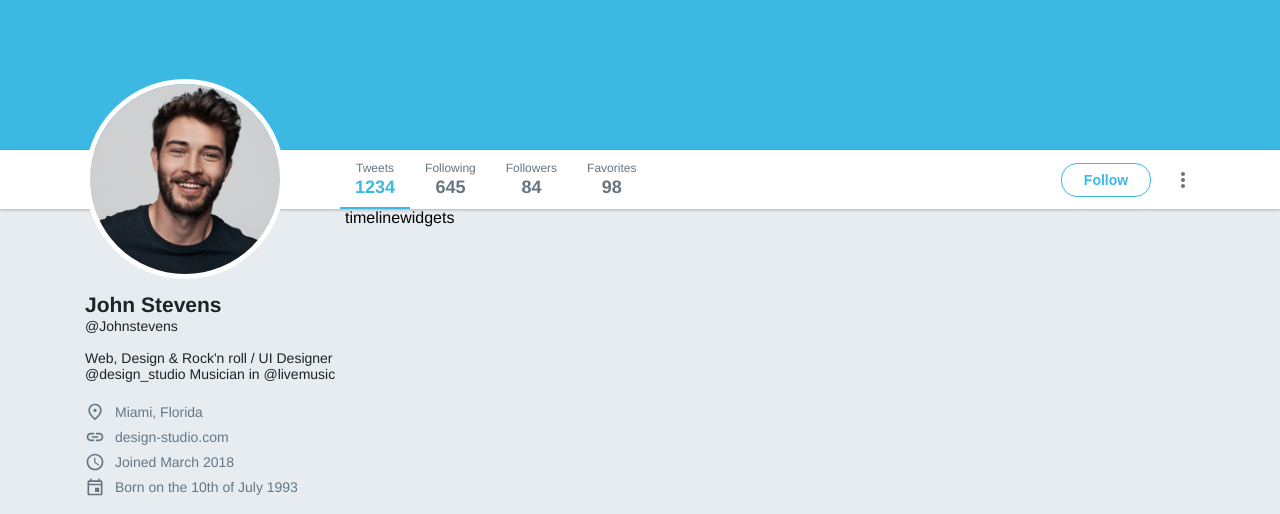
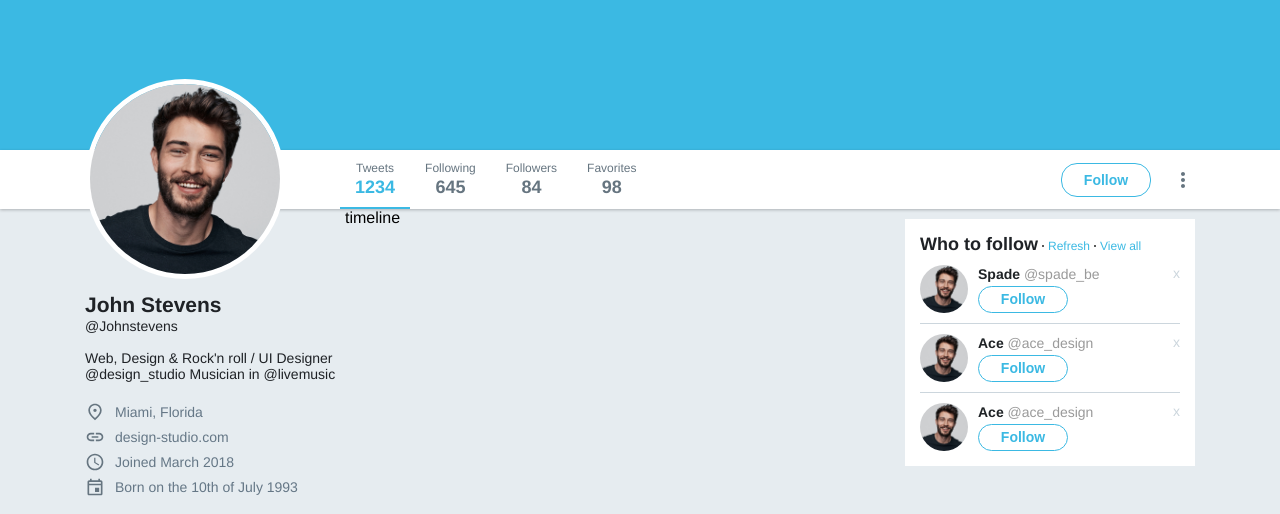
Before and after one commit to lucianoayres/twitter-flexbox-layout-study, a website: page src/index.html in a window 1280 px wide. Shown: the part 276-790 px from the top of the page. Drawn offline with Linux system fonts and the light colour scheme.

Commit message:
add widget sidebar

```diff
--- a/src/index.html
+++ b/src/index.html
@@ -115,7 +115,50 @@
         </div>
       </aside>
       <section class="timeline">timeline</section>
-      <aside class="widgets">widgets</aside>
+      <aside class="widgets">
+        <div class="widget follow">
+          <div class="title">
+            <strong>Who to follow</strong>
+            <a href="">Refresh</a>
+            <a href="">View all</a>
+          </div>
+
+          <ul>
+            <li>
+              <div class="profile">
+                <img src="images/avatar.jpg" alt="Avatar" />
+                <div class="info">
+                  <strong>Spade <span>@spade_be</span></strong>
+                  <button>Follow</button>
+                </div>
+              </div>
+              <a href="">x</a>
+            </li>
+
+            <li>
+              <div class="profile">
+                <img src="images/avatar.jpg" alt="Avatar" />
+                <div class="info">
+                  <strong>Ace <span>@ace_design</span></strong>
+                  <button>Follow</button>
+                </div>
+              </div>
+              <a href="">x</a>
+            </li>
+
+            <li>
+              <div class="profile">
+                <img src="images/avatar.jpg" alt="Avatar" />
+                <div class="info">
+                  <strong>Ace <span>@ace_design</span></strong>
+                  <button>Follow</button>
+                </div>
+              </div>
+              <a href="">x</a>
+            </li>
+          </ul>
+        </div>
+      </aside>
     </div>
   </body>
 </html>
--- a/src/styles/styles.css
+++ b/src/styles/styles.css
@@ -293,3 +293,115 @@ div.wrapper-content aside.profile .images ul li {
   flex-shrink: 0;
   margin: 0 5px 5px 0;
 }
+
+div.wrapper-content .timeline {
+  flex: 1;
+}
+
+div.wrapper-content aside.widgets {
+  width: 290px;
+  margin-top: 10px;
+}
+
+div.wrapper-content aside.widgets .widget {
+  background: #fff;
+  padding: 15px;
+}
+
+div.wrapper-content aside.widgets .widget .title {
+  display: flex;
+  align-items: baseline;
+}
+
+div.wrapper-content aside.widgets .widget .title strong {
+  font-size: 18px;
+  color: #1f2226;
+}
+
+div.wrapper-content aside.widgets .widget .title a {
+  color: #3bb9e3;
+  font-size: 12px;
+  text-decoration: none;
+  position: relative;
+  padding-left: 10px;
+}
+
+div.wrapper-content aside.widgets .widget .title a::before {
+  content: '';
+  width: 2px;
+  height: 2px;
+  border-radius: 50%;
+  background: #222;
+  position: absolute;
+  left: 4px;
+  top: 6px;
+}
+
+div.wrapper-content aside.widgets .follow ul {
+  list-style: none;
+  margin-top: 10px;
+}
+
+div.wrapper-content aside.widgets .follow ul li {
+  display: flex;
+  justify-content: space-between;
+  border-bottom: 1px solid #ccd6dd;
+  padding-bottom: 10px;
+  margin-bottom: 10px;
+}
+
+div.wrapper-content aside.widgets .follow ul li:last-child {
+  border-bottom: 0;
+  padding-bottom: 0;
+  margin-bottom: 0;
+}
+
+div.wrapper-content aside.widgets .follow ul li .profile {
+  display: flex;
+  align-items: center;
+}
+
+div.wrapper-content aside.widgets .follow ul li .profile img {
+  width: 48px;
+  height: 48px;
+  border-radius: 50%;
+}
+
+div.wrapper-content aside.widgets .follow ul li .profile .info {
+  margin-left: 10px;
+  display: flex;
+  flex-direction: column;
+}
+
+div.wrapper-content aside.widgets .follow ul li .profile .info strong {
+  font-size: 14px;
+  color: #1f2326;
+}
+
+div.wrapper-content aside.widgets .follow ul li .profile .info strong span {
+  font-weight: normal;
+  color: #9a9a9a;
+}
+
+div.wrapper-content aside.widgets .follow ul li .profile .info button {
+  height: 27px;
+  margin-top: 4px;
+
+  display: flex;
+  align-items: center;
+  justify-content: center;
+
+  width: 90px;
+  font-weight: bold;
+  font-size: 14px;
+  background: #ffffff;
+  color: #3bb9e3;
+  border: 1px solid #3bb9e3;
+  border-radius: 16px;
+}
+
+div.wrapper-content aside.widgets .follow ul li > a {
+  color: #ccd6dd;
+  text-decoration: none;
+  font-size: 14px;
+}
```
